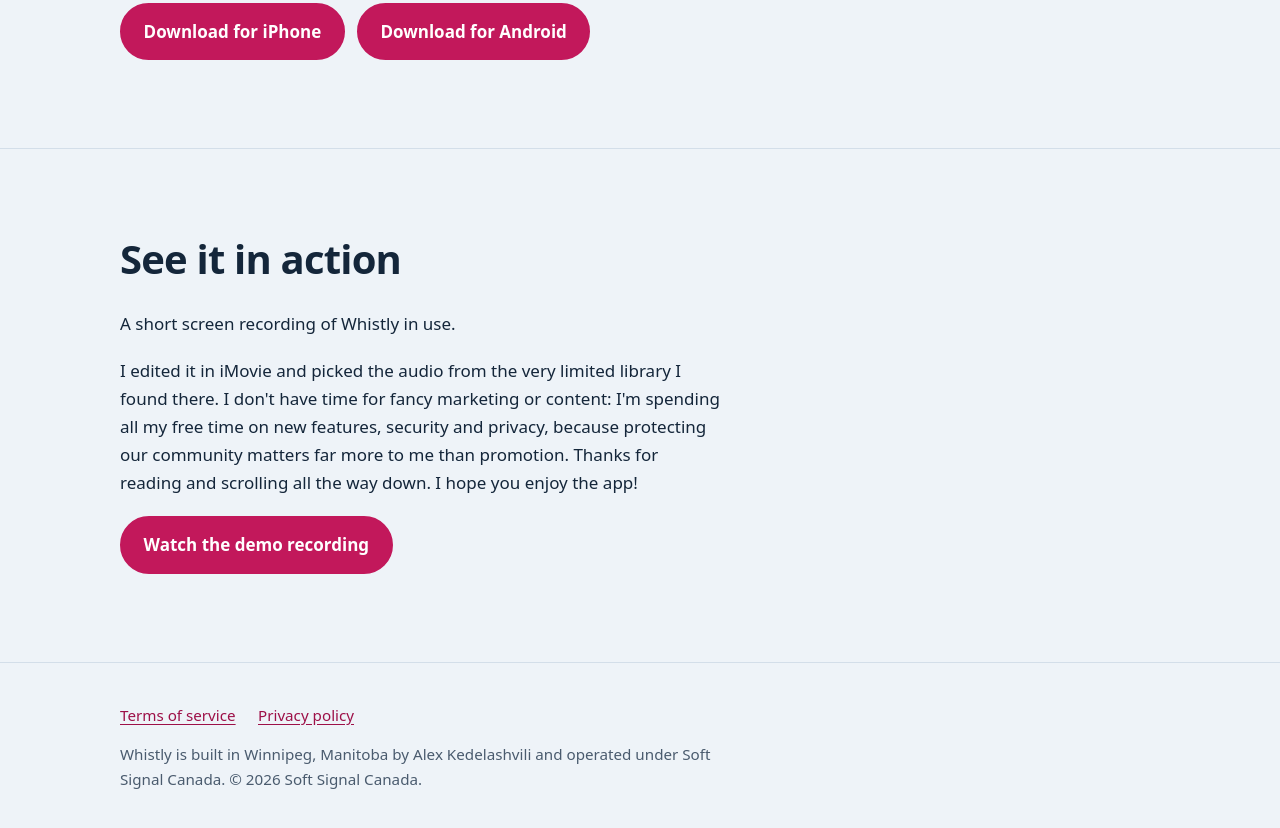
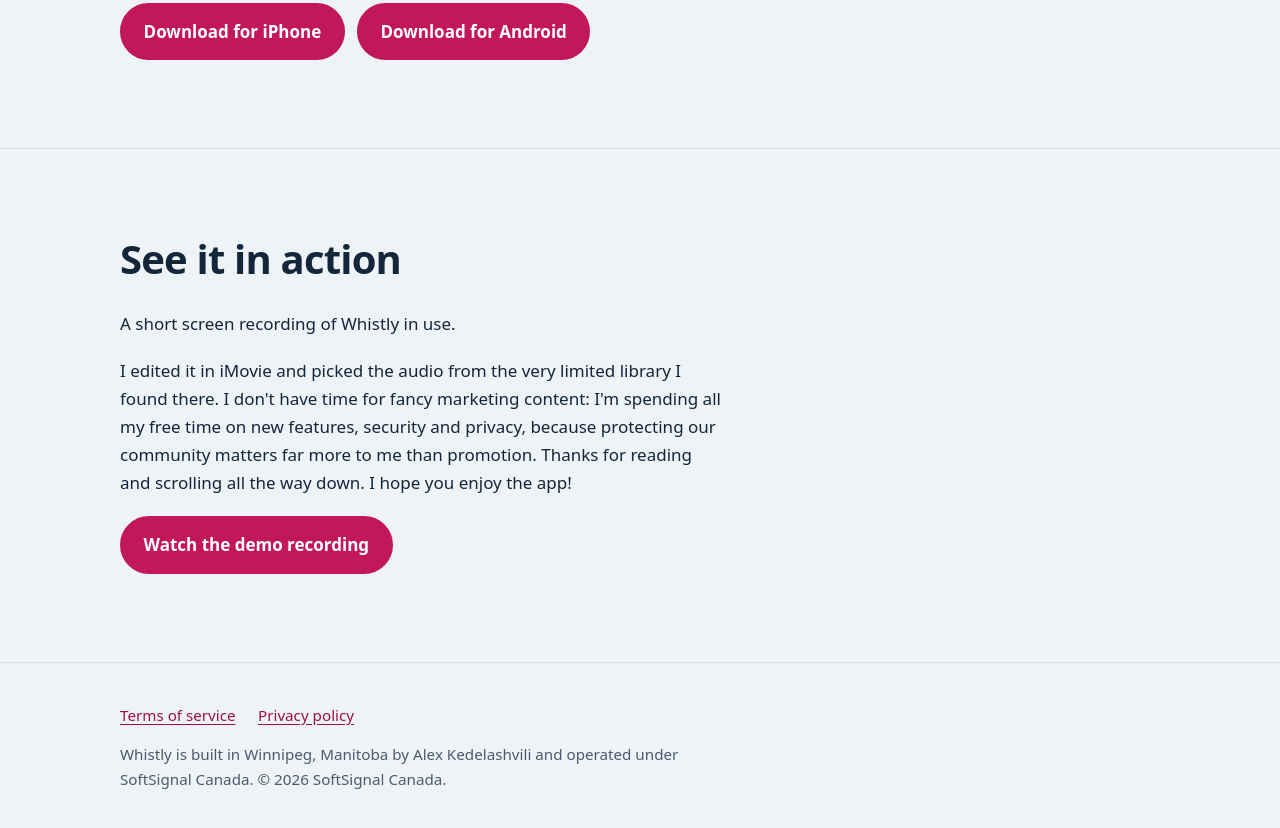
Before and after one commit to SoftSignalCanada/Whistly, a plain HTML site: page index.html in a window 1280 px wide. Shown: the part 5418-6246 px from the top of the page. Drawn offline with Linux system fonts and the light colour scheme.

Commit message:
Final wording changes

```diff
--- a/index.html
+++ b/index.html
@@ -390,7 +390,7 @@
       <div class="section-head"><h2>See it in action</h2></div>
       <div id="demo-embed" class="embed" hidden></div>
       <p>A short screen recording of Whistly in use.</p>
-      <p>I edited it in iMovie and picked the audio from the very limited library I found there. I don't have time for fancy marketing or content: I'm spending all my free time on new features, security and privacy, because protecting our community matters far more to me than promotion. Thanks for reading and scrolling all the way down. I hope you enjoy the app!</p>
+      <p>I edited it in iMovie and picked the audio from the very limited library I found there. I don't have time for fancy marketing content: I'm spending all my free time on new features, security and privacy, because protecting our community matters far more to me than promotion. Thanks for reading and scrolling all the way down. I hope you enjoy the app!</p>
       <div class="actions" style="margin-top:0">
         <a class="btn" href="https://youtu.be/gkmsI4sOWH0" rel="noopener">Watch the demo recording</a>
       </div>
@@ -405,7 +405,7 @@
       <a href="https://softsignalcanada.github.io/privacy/terms.html">Terms of service</a>
       <a href="https://softsignalcanada.github.io/privacy/">Privacy policy</a>
     </nav>
-    <p>Whistly is built in Winnipeg, Manitoba by Alex Kedelashvili and operated under Soft Signal Canada. &copy; 2026 Soft Signal Canada.</p>
+    <p>Whistly is built in Winnipeg, Manitoba by Alex Kedelashvili and operated under SoftSignal Canada. &copy; 2026 SoftSignal Canada.</p>
   </div>
 </footer>
 
```
